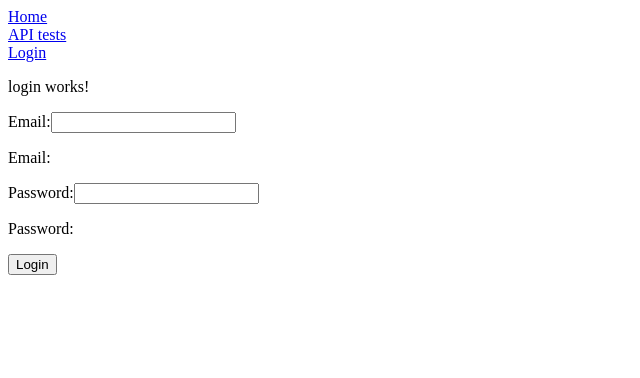
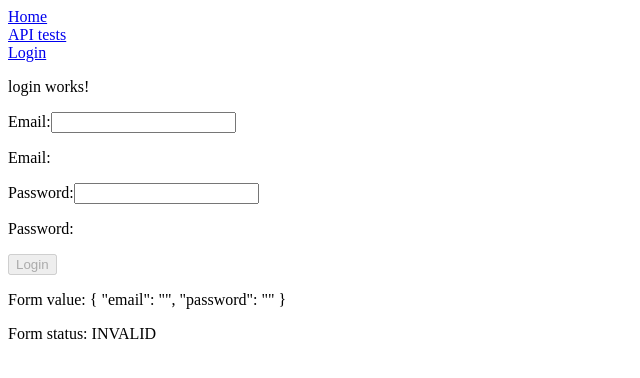
Before and after one commit to popastefan10/proiectMDSAngular, an Angular app: page /login in a window 1280 px wide. Shown: the top 378 px of the page, without its empty margins (0-640 px from the left). Built offline with nearby package versions, Linux system fonts and the light colour scheme.

Commit message:
Add form validation

```diff
--- a/src/app/components/login/login.component.html
+++ b/src/app/components/login/login.component.html
@@ -13,5 +13,8 @@
     <p>Password: {{ loginForm.controls.password.valueChanges | async }}</p>
   </div>
 
-  <button type="submit">Login</button>
+  <button type="submit" [disabled]="!loginForm.valid">Login</button>
 </form>
+
+<p>Form value: {{ loginForm.value | json }}</p>
+<p>Form status: {{ loginForm.status }}</p>
--- a/src/app/components/login/login.component.ts
+++ b/src/app/components/login/login.component.ts
@@ -1,5 +1,5 @@
 import { Component, OnInit } from '@angular/core';
-import { FormControl, FormGroup } from '@angular/forms';
+import { FormControl, FormGroup, Validators } from '@angular/forms';
 
 @Component({
   selector: 'mds-login',
@@ -7,9 +7,11 @@ import { FormControl, FormGroup } from '@angular/forms';
   styleUrls: ['./login.component.scss']
 })
 export class LoginComponent implements OnInit {
+  constructor() {}
+
   public readonly loginForm = new FormGroup({
-    email: new FormControl(''),
-    password: new FormControl('')
+    email: new FormControl('', [Validators.required, Validators.email]),
+    password: new FormControl('', [Validators.required])
   });
 
   public ngOnInit(): void {}
```
